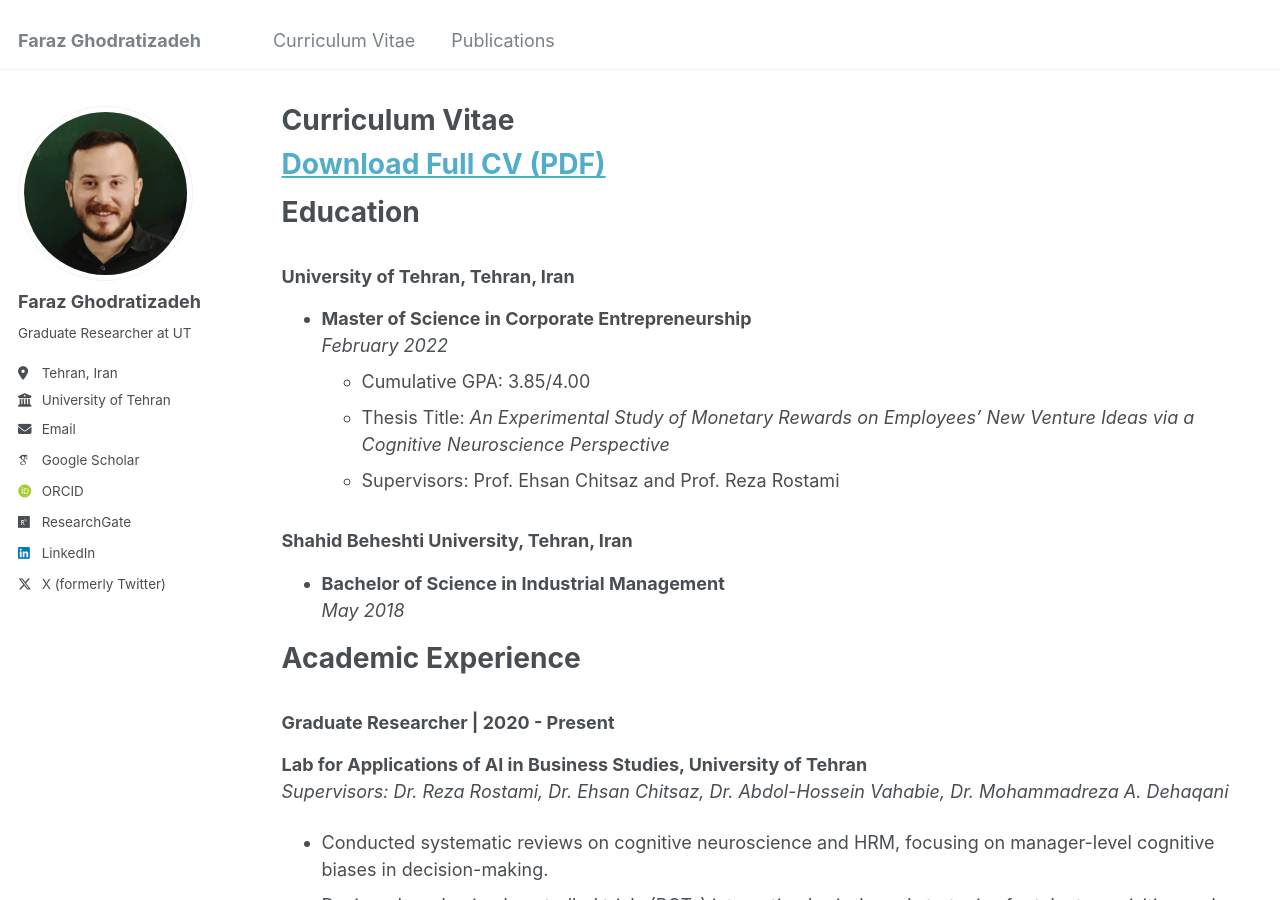
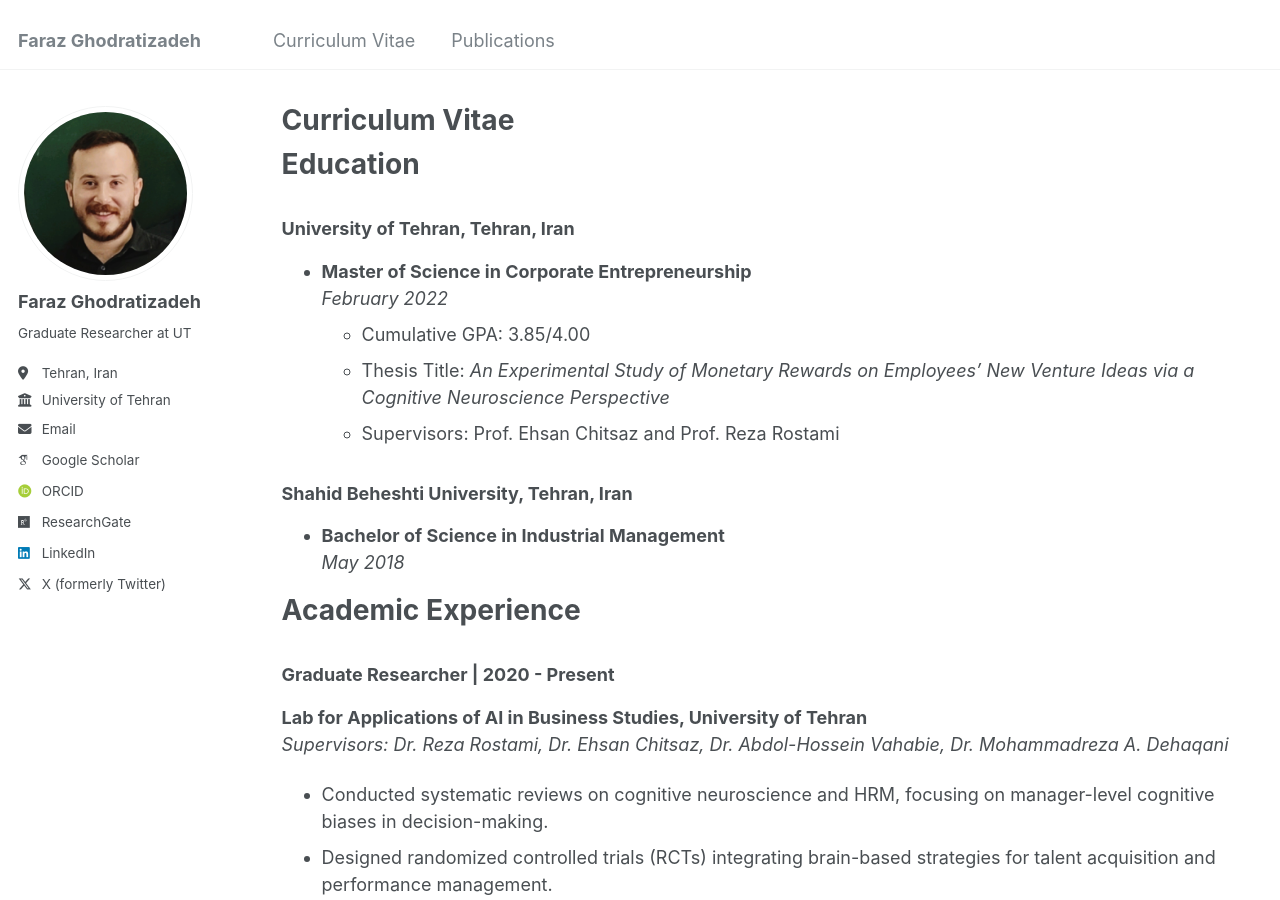
Before and after one commit to farazghz/farazghz.github.io, a Jekyll site: the page built from _pages/cv.md, in a window 1280 px wide and 900 px high. Built offline with Jekyll 4.4.1, drawn with Linux system fonts in a browser that asks for light colours; some web fonts are replaced.

Commit message:
Update cv.md

```diff
--- a/_pages/cv.md
+++ b/_pages/cv.md
@@ -6,8 +6,6 @@ author_profile: true
 redirect_from:
   - /resume
 ---
-# [Download Full CV (PDF)](https://github.com/farazghz/farazghz.github.io/raw/master/files/Faraz_Ghodratizadeh_CV_October_2024.pdf)
-
 # Education
 
 ### University of Tehran, Tehran, Iran
```
